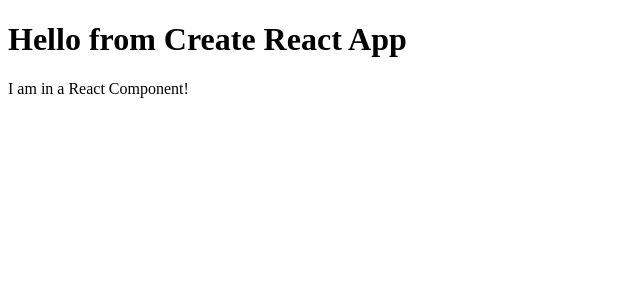
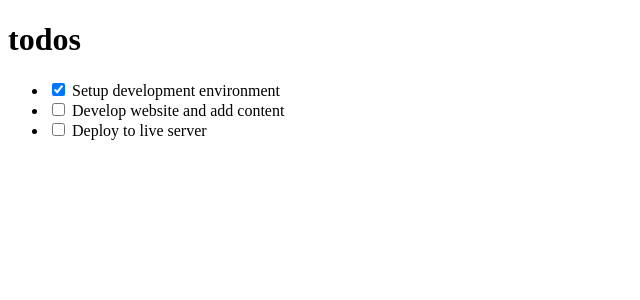
Before and after one commit to kimothokamau/react-todo-app, a React (Create React App) app: page / in a window 1280 px wide. Shown: the top 300 px of the page, without its empty margins (0-640 px from the left). Built offline with nearby package versions, Linux system fonts and the light colour scheme.

Commit message:
Add props inheritance from parent to children

```diff
--- a/src/App.js
+++ b/src/App.js
@@ -7,7 +7,11 @@
       <header className="App-header">
         <img src={logo} className="App-logo" alt="logo" />
         <p>
-          Edit <code>src/App.js</code> and save to reload.
+          Edit
+          {' '}
+          <code>src/App.js</code>
+          {' '}
+          and save to reload.
         </p>
         <a
           className="App-link"
--- a/src/components/Header.js
+++ b/src/components/Header.js
@@ -0,0 +1,11 @@
+import React from "react"
+
+const Header = () => {
+  return (
+    <header>
+      <h1>todos</h1>
+    </header>
+  )
+}
+
+export default Header
--- a/src/components/TodoContainer.js
+++ b/src/components/TodoContainer.js
@@ -1,12 +1,35 @@
-import React from "react"
+import React from 'react';
+import TodosList from './TodosList';
+import Header from "./Header"
+
 class TodoContainer extends React.Component {
+  state = {
+    todos: [
+      {
+        id: 1,
+        title: 'Setup development environment',
+        completed: true,
+      },
+      {
+        id: 2,
+        title: 'Develop website and add content',
+        completed: false,
+      },
+      {
+        id: 3,
+        title: 'Deploy to live server',
+        completed: false,
+      },
+    ],
+  };
+
   render() {
     return (
-      <React.Fragment>
-        <h1>Hello from Create React App</h1>
-        <p>I am in a React Component!</p>
-      </React.Fragment>
-    )
+      <div>
+        <Header />
+        <TodosList todos={this.state.todos} />
+      </div>
+    );
   }
 }
-export default TodoContainer
+export default TodoContainer;
--- a/src/components/TodoItem.js
+++ b/src/components/TodoItem.js
@@ -0,0 +1,13 @@
+import React from "react"
+
+class TodoItem extends React.Component {
+  render() {
+    return (
+      <li>
+        <input type="checkbox" checked={this.props.todo.completed} onChange={() => console.log("clicked")}/> {this.props.todo.title}
+      </li>
+    )
+  }
+}
+
+export default TodoItem
--- a/src/components/TodosList.js
+++ b/src/components/TodosList.js
@@ -0,0 +1,16 @@
+import React from 'react';
+import TodoItem from "./TodoItem";
+
+class TodosList extends React.Component {
+  render() {
+    return (
+      <ul>
+        {this.props.todos.map((todo) => (
+          <TodoItem key={todo.id} todo={todo} />
+        ))}
+      </ul>
+    );
+  }
+}
+
+export default TodosList;
--- a/src/reportWebVitals.js
+++ b/src/reportWebVitals.js
@@ -1,6 +1,8 @@
-const reportWebVitals = onPerfEntry => {
+const reportWebVitals = (onPerfEntry) => {
   if (onPerfEntry && onPerfEntry instanceof Function) {
-    import('web-vitals').then(({ getCLS, getFID, getFCP, getLCP, getTTFB }) => {
+    import('web-vitals').then(({
+      getCLS, getFID, getFCP, getLCP, getTTFB,
+    }) => {
       getCLS(onPerfEntry);
       getFID(onPerfEntry);
       getFCP(onPerfEntry);
```
Also changed, not shown: package.json (+16 -0 lines), src/index.js (+8 -4 lines), .babelrc (added), 2 other files (tests, documents, lock files or other folders).
